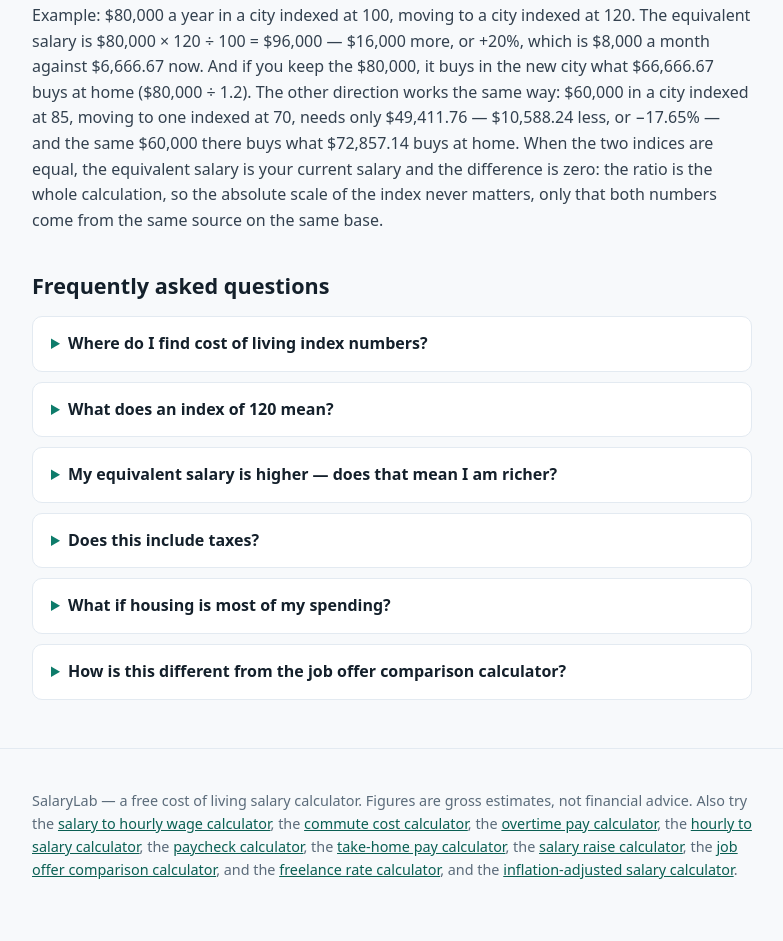
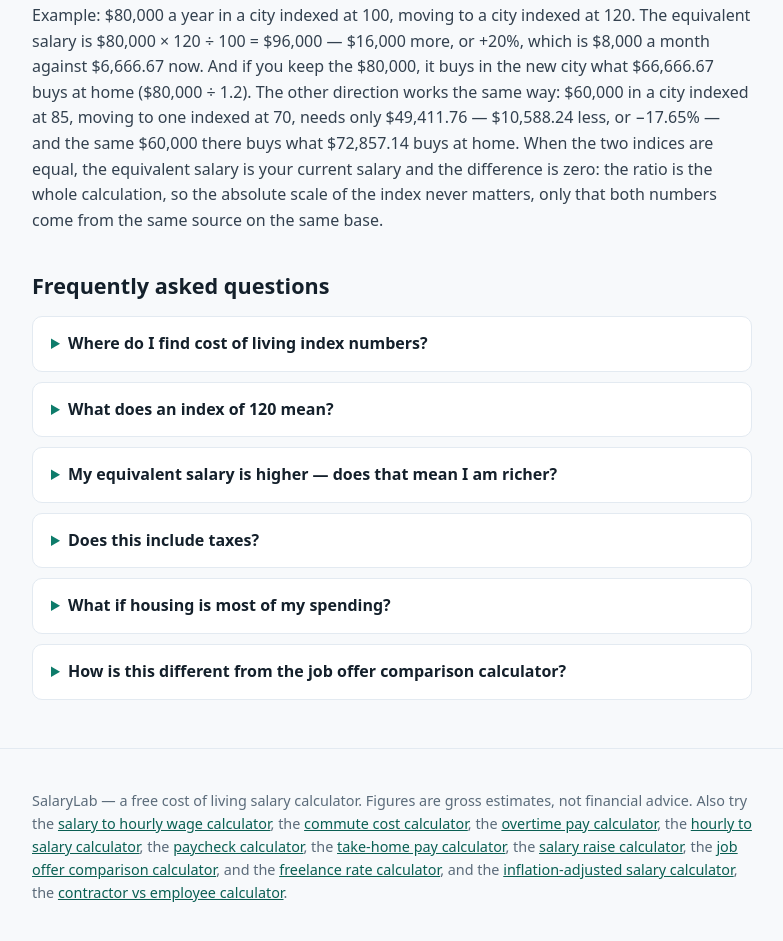
Before and after one commit to mimito-6/salarylab, a plain HTML site: page cost-of-living-salary/index.html in a window 1280 px wide. Shown: the part 1173-2114 px from the top of the page, without its empty margins (248-1031 px from the left). Drawn offline with Linux system fonts and the light colour scheme.

Commit message:
deploy cost-of-living-salary/index.html

```diff
--- a/cost-of-living-salary/index.html
+++ b/cost-of-living-salary/index.html
@@ -76,6 +76,7 @@
       <a href="/cost-of-living-salary" aria-current="page">Cost of Living</a>
       <a href="/inflation-adjusted-salary">Inflation-Adjusted</a>
       <a href="/real-raise">Real Raise</a>
+      <a href="/contractor-vs-employee">Contractor vs Employee</a>
     </nav>
   </div>
 </header>
@@ -162,7 +163,7 @@
 
 <footer class="site-footer">
   <div class="wrap">
-    <p>SalaryLab — a free cost of living salary calculator. Figures are gross estimates, not financial advice. Also try the <a href="/">salary to hourly wage calculator</a>, the <a href="/commute-cost">commute cost calculator</a>, the <a href="/overtime-pay">overtime pay calculator</a>, the <a href="/hourly-to-salary">hourly to salary calculator</a>, the <a href="/paycheck">paycheck calculator</a>, the <a href="/take-home-pay">take-home pay calculator</a>, the <a href="/salary-raise">salary raise calculator</a>, the <a href="/job-offer-comparison">job offer comparison calculator</a>, and the <a href="/freelance-rate">freelance rate calculator</a>, and the <a href="/inflation-adjusted-salary">inflation-adjusted salary calculator</a>.</p>
+    <p>SalaryLab — a free cost of living salary calculator. Figures are gross estimates, not financial advice. Also try the <a href="/">salary to hourly wage calculator</a>, the <a href="/commute-cost">commute cost calculator</a>, the <a href="/overtime-pay">overtime pay calculator</a>, the <a href="/hourly-to-salary">hourly to salary calculator</a>, the <a href="/paycheck">paycheck calculator</a>, the <a href="/take-home-pay">take-home pay calculator</a>, the <a href="/salary-raise">salary raise calculator</a>, the <a href="/job-offer-comparison">job offer comparison calculator</a>, and the <a href="/freelance-rate">freelance rate calculator</a>, and the <a href="/inflation-adjusted-salary">inflation-adjusted salary calculator</a>, the <a href="/contractor-vs-employee">contractor vs employee calculator</a>.</p>
   </div>
 </footer>
 <script src="../col.js"></script>
```
